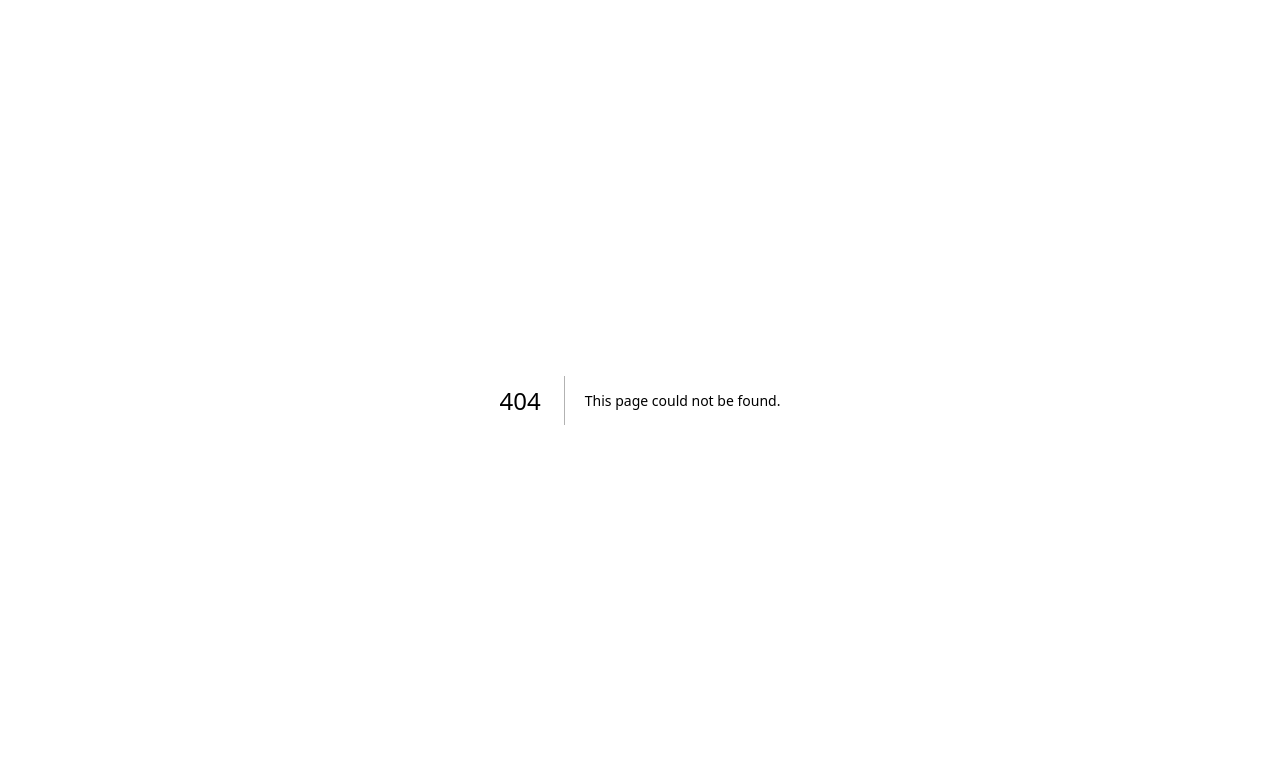
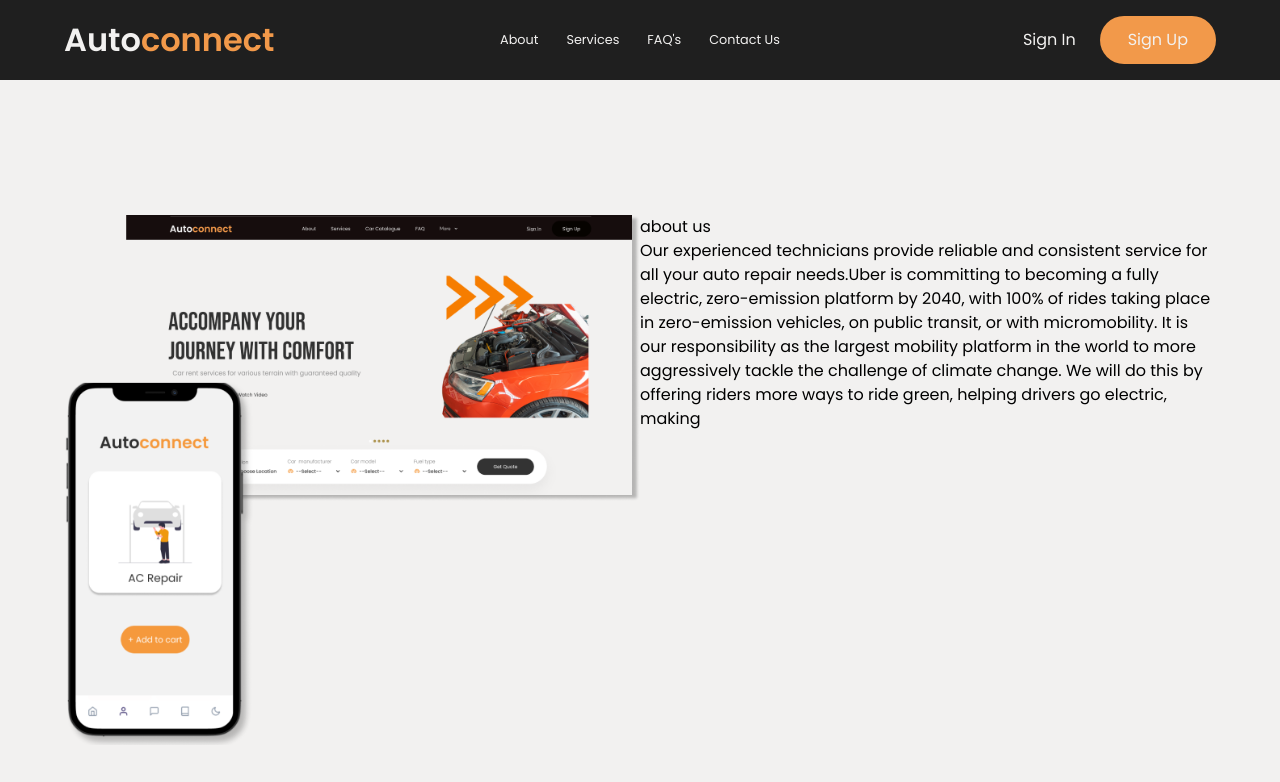
Before and after one commit to abdul-ahad12/autoconnectdev, a Next.js app: page /aboutus in a window 1280 px wide. Before the commit this address had no page. Shown: the top 782 px of the page. Built offline with nearby package versions, Linux system fonts and the light colour scheme.

Commit message:
practice

```diff
--- /dev/null
+++ b/components/aboutus/Aboutusinfo.js
@@ -0,0 +1,32 @@
+import React from 'react'
+
+const Aboutusinfo =() =>{
+return(
+    <div className= "w-[100%] h-screen items-center flex justify-center items-center">
+      <div className='w-[90%]  flex flex-row '>
+        {/* friest half */}
+        <div className="w-[50%] flex " >
+          <img  src="/aboutus/car1.png" />
+        </div>
+        {/* 2nd half */}
+        <div className =" w-[50%] ">
+        <div>
+        about us
+        </div>
+        <div>
+          Our experienced technicians provide reliable and consistent service for all your auto repair needs.Uber is committing to becoming a fully electric, zero-emission platform by 2040, with 100% of rides taking place in zero-emission vehicles, on public transit, or with micromobility. It is our responsibility as the largest mobility platform in the world to more aggressively tackle the challenge of climate change. We will do this by offering riders more ways to ride green, helping drivers go electric, making
+        </div>
+
+        </div>
+
+
+
+      </div>
+
+    </div>
+)
+
+}
+
+
+export default Aboutusinfo;
--- /dev/null
+++ b/pages/aboutus.js
@@ -0,0 +1,12 @@
+import Aboutusinfo from "@/components/aboutus/Aboutusinfo";
+import Navbar from "@/components/layout/Navbar";
+import React from "react";
+
+export default function aboutus(){
+return(
+<div>
+    <Navbar/>
+    <Aboutusinfo/>
+</div>
+)
+}
```
Also changed, not shown: public/aboutus/car1.png (added).
